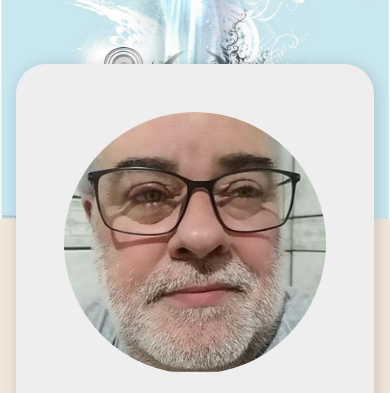
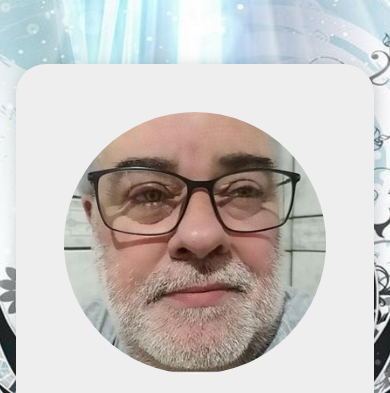
Before and after one commit to AndreSantolin/Projetos-2022, a plain HTML site: page index.html in a window 390 px wide. Shown: the top 393 px of the page. Drawn offline with Linux system fonts and the light colour scheme.

Commit message:
Update style.css

```diff
--- a/css/style.css
+++ b/css/style.css
@@ -160,9 +160,8 @@
 
   @media (max-width: 600px) {
     body {
-      background-attachment: initial;
-      background-size: contain;
-      background-color: #f0e6da;
+      background-attachment: fixed;
+      background-size: cover;
     }
     .git {
       padding: 25px 0px 0px 120px;
```
